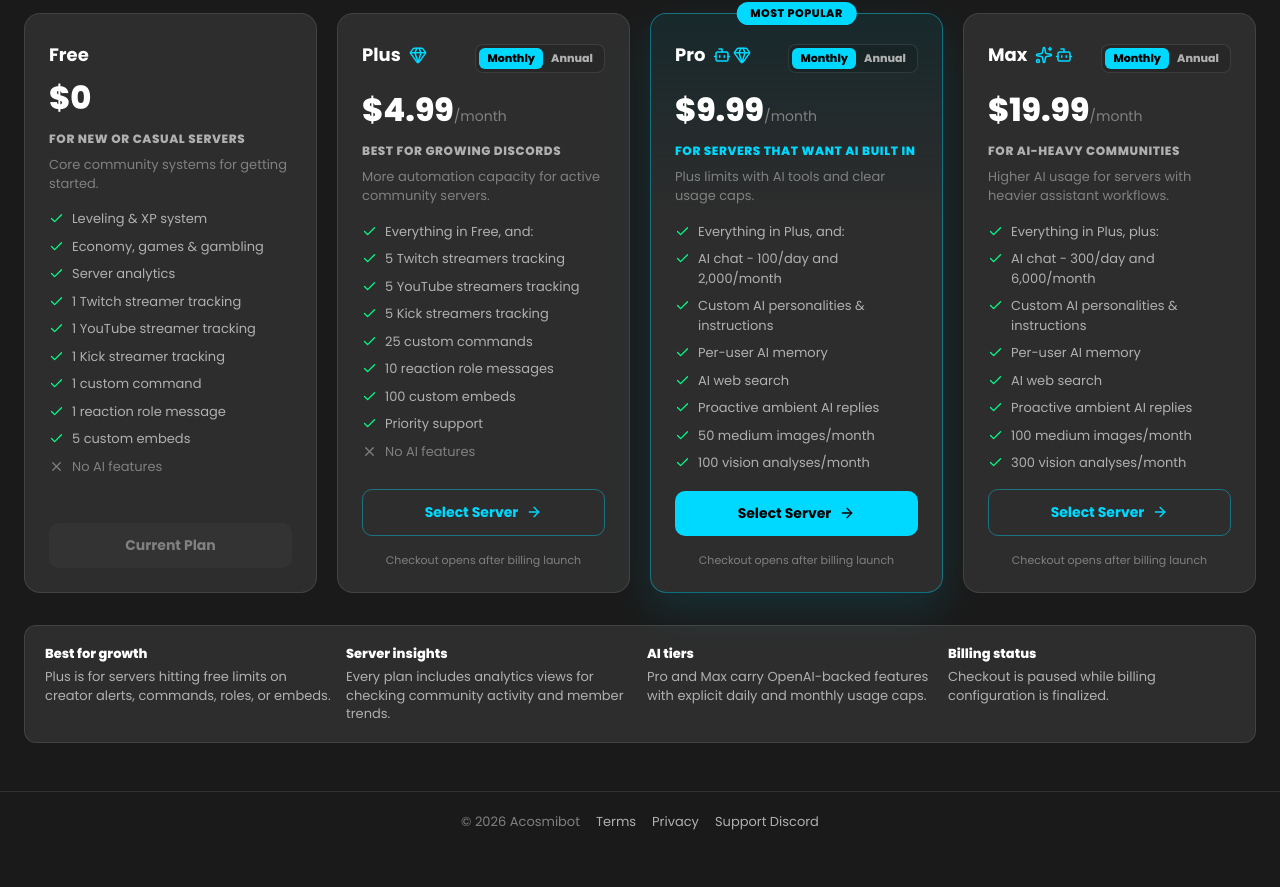
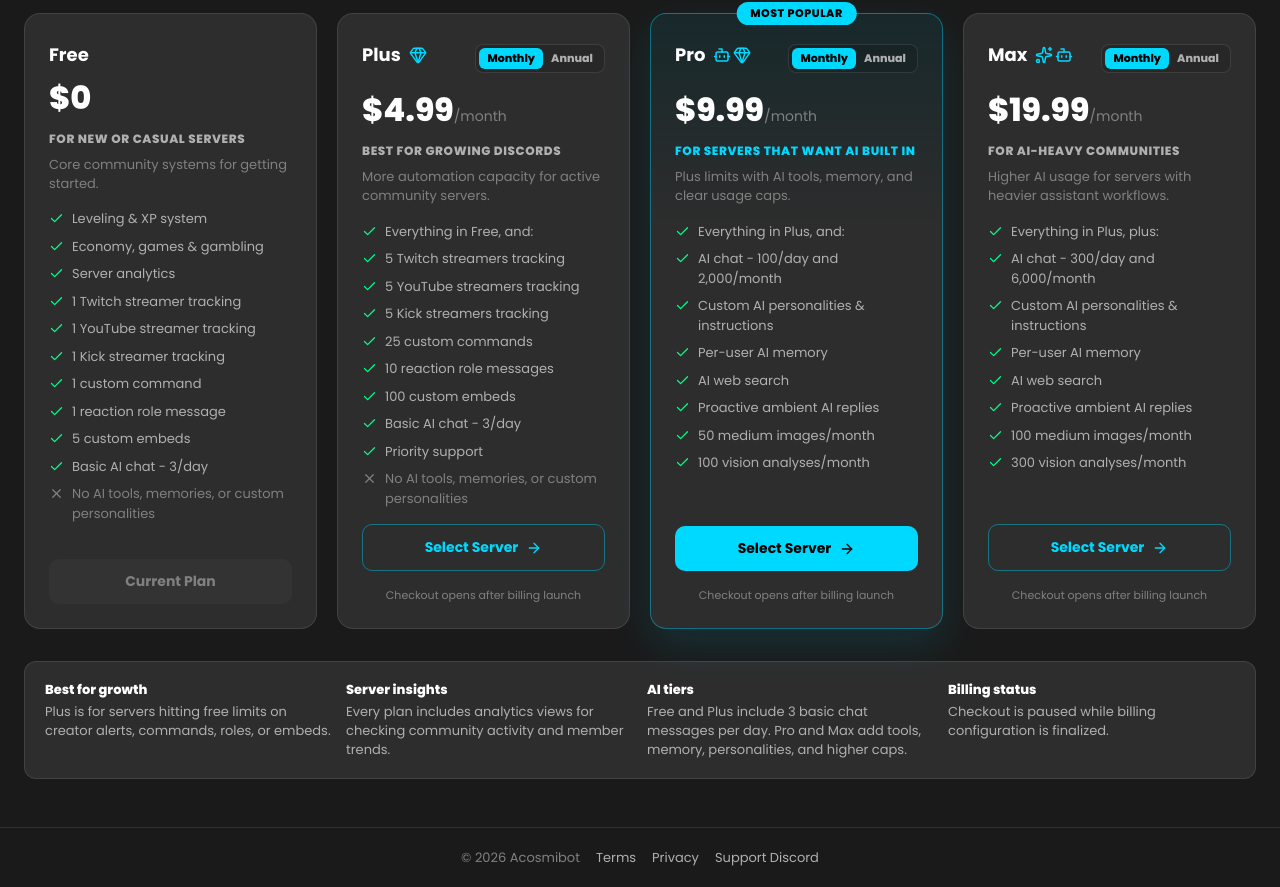
Before and after one commit to acosmic/acosmibot-website, a React (Vite) app: page /pricing in a window 1280 px wide. Shown: the part 458-1345 px from the top of the page. Before the commit the page ends 1310 px from the top, so only its background shows below. Built offline with nearby package versions, Linux system fonts and the light colour scheme.

Commit message:
free and plus limited ai features

```diff
--- a/src/features/ai/AiPage.tsx
+++ b/src/features/ai/AiPage.tsx
@@ -51,8 +51,8 @@
     return (
       <div className="card p-5 text-center mt-5 mx-auto" style={{ maxWidth: '600px', border: '2px solid var(--border-cyan)', background: 'linear-gradient(135deg, var(--bg-primary), var(--bg-secondary))' }}>
         <div style={{ marginBottom: '1.5rem', color: 'var(--primary-color)' }}><Bot size={64} /></div>
-        <h2 className="mb-3 fs-3 fw-bold text-primary">AI Customization Requires Pro or Max</h2>
-        <p className="mb-4 text-muted">Personalize your server's AI assistant with unique personalities and behaviors. This feature requires the <strong>Pro</strong> or <strong>Max</strong> plan.</p>
+        <h2 className="mb-3 fs-3 fw-bold text-primary">Advanced AI Requires Pro or Max</h2>
+        <p className="mb-4 text-muted">Free and Plus include basic AI chat. Custom personalities, memories, web search, proactive chat, and AI media tools require the <strong>Pro</strong> or <strong>Max</strong> plan.</p>
         <div className="d-flex flex-column gap-3">
           <Link to={`/pricing?guild=${guildId}`} className="btn primary py-3 fw-bold">View Pricing</Link>
           <p className="small text-muted mb-0">Your current tier: <span className="text-white text-capitalize">{tier.replace(/_/g, ' ')}</span></p>
@@ -143,7 +143,7 @@
       <FeatureToggle
         enabled={form.enabled}
         onChange={(v) => setForm({ enabled: v })}
-        description="Enable AI chat and image generation for this server."
+        description="Enable AI chat and advanced AI tools for this server."
       />
 
       <FeatureToggle
--- a/src/features/billing/BillingPage.tsx
+++ b/src/features/billing/BillingPage.tsx
@@ -22,9 +22,9 @@
 };
 
 const TIER_DESCRIPTIONS: Record<PremiumTier, string> = {
-  free: 'Core community systems and starter limits.',
-  plus: 'Higher limits for active community automation.',
-  pro: 'Plus limits with Acosmibot AI features.',
+  free: 'Core community systems, starter limits, and basic AI chat.',
+  plus: 'Higher automation limits with basic AI chat.',
+  pro: 'Plus limits with AI tools, memory, and customization.',
   max: 'Higher AI limits for active AI servers.',
 };
 
--- a/src/pages/PremiumPage.tsx
+++ b/src/pages/PremiumPage.tsx
@@ -52,7 +52,8 @@
       { text: '1 custom command' },
       { text: '1 reaction role message' },
       { text: '5 custom embeds' },
-      { text: 'No AI features', disabled: true },
+      { text: 'Basic AI chat - 3/day' },
+      { text: 'No AI tools, memories, or custom personalities', disabled: true },
     ],
   },
   {
@@ -72,15 +73,16 @@
       { text: '25 custom commands' },
       { text: '10 reaction role messages' },
       { text: '100 custom embeds' },
+      { text: 'Basic AI chat - 3/day' },
       { text: 'Priority support' },
-      { text: 'No AI features', disabled: true },
+      { text: 'No AI tools, memories, or custom personalities', disabled: true },
     ],
   },
   {
     tier: 'pro',
     monthlyPrice: '$9.99',
     annualPrice: '$99',
-    description: 'Plus limits with AI tools and clear usage caps.',
+    description: 'Plus limits with AI tools, memory, and clear usage caps.',
     fit: 'For servers that want AI built in',
     popular: true,
     icon: <span style={{ display: 'inline-flex', gap: 2 }}><Bot size={18} /><Gem size={18} /></span>,
@@ -249,7 +251,7 @@
         }}>
           <PremiumNote title="Best for growth" text="Plus is for servers hitting free limits on creator alerts, commands, roles, or embeds." />
           <PremiumNote title="Server insights" text="Every plan includes analytics views for checking community activity and member trends." />
-          <PremiumNote title="AI tiers" text="Pro and Max carry OpenAI-backed features with explicit daily and monthly usage caps." />
+          <PremiumNote title="AI tiers" text="Free and Plus include 3 basic chat messages per day. Pro and Max add tools, memory, personalities, and higher caps." />
           <PremiumNote title="Billing status" text="Checkout is paused while billing configuration is finalized." />
         </div>
       </div>
```
